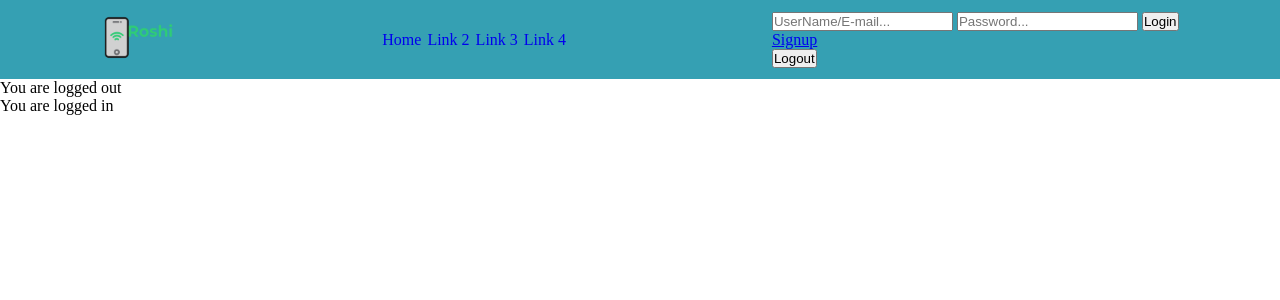
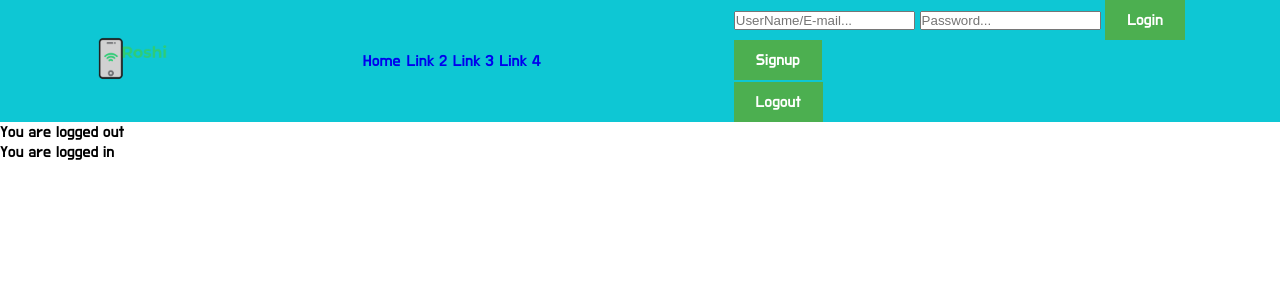
Before and after one commit to ShellZone/PHP-Login-system, a PHP site: page / in a window 1280 px wide. Shown: the top 300 px of the page. Run offline with PHP 8.4, Linux system fonts and the light colour scheme.

Commit message:
finalized styling

```diff
--- a/header.php
+++ b/header.php
@@ -5,6 +5,7 @@
     <meta name="viewport" content="width=device-width, initial-scale=1.0">
     <title>Login</title>
     <link rel="stylesheet" href="style.css">
+    <link href="https://fonts.googleapis.com/css2?family=Do+Hyeon&display=swap" rel="stylesheet">
 
 
 </head>
@@ -29,13 +30,13 @@
             <form action="includes/login.inc.php" method="post">
             <input type="text" name="mailuid" placeholder="UserName/E-mail..." >
             <input type="password" name="pwd" placeholder="Password..." >
-            <button type="submit" name="login-submit">Login</button>
+            <button class="login" type="submit" name="login-submit">Login</button>
             </form>
-            <a href="signup.php">Signup</a>
+            <a class="Signup" href="signup.php">Signup</a>
 
 
             <form action="includes/logout.inc.php" method="post">
-             <button type="submit" name="logout-submit">Logout</button>
+             <button class="logout" type="submit" name="logout-submit">Logout</button>
 
             </form>
         </div>
--- a/style.css
+++ b/style.css
@@ -3,7 +3,13 @@
     padding: 0px;
     box-sizing: border-box;
 
+
 }
+
+body {
+    font-family: 'Do Hyeon', sans-serif;
+}
+
 .logo {
     width: 75px;
     height:75px;
@@ -14,7 +20,8 @@
     justify-content: space-around;
     align-items: center;
     min-height: 8vh;
-    background-color: rgb(53, 160, 179);
+    background-color: rgb(14, 199, 212);
+
 
 }
 
@@ -22,9 +29,61 @@ ul {
     display: flex;
     list-style-type: none;
 
+
+}
+
+ul a:hover {
+    color: crimson;
 }
 
 ul a {
     padding: 3px;
     text-decoration: none;
+
 }
+
+.header-login a:hover {
+    color: crimson;
+}
+
+.login
+    {
+        background-color: #4CAF50; /* Green */
+        border: none;
+        color: white;
+        padding: 10px 22px;
+        text-align: center;
+        text-decoration: none;
+        display: inline-block;
+        font-size: 16px;
+        font-family: 'Do Hyeon', sans-serif;
+      }
+
+.logout {
+    background-color: #4CAF50; /* Green */
+    border: none;
+    color: white;
+    padding: 10px 22px;
+    text-align: center;
+    text-decoration: none;
+    display: inline-block;
+    font-size: 16px;
+    font-family: 'Do Hyeon', sans-serif;
+  }
+
+  .Signup {
+    background-color: #4CAF50; /* Green */
+    border: none;
+    color: white;
+    padding: 10px 22px;
+    text-align: center;
+    text-decoration: none;
+    display: inline-block;
+    font-size: 16px;
+    margin-bottom: 2px;
+
+  }
+
+  .Signup:hover,.logout:hover,.login:hover {
+      color:  crimson;
+  }
```
